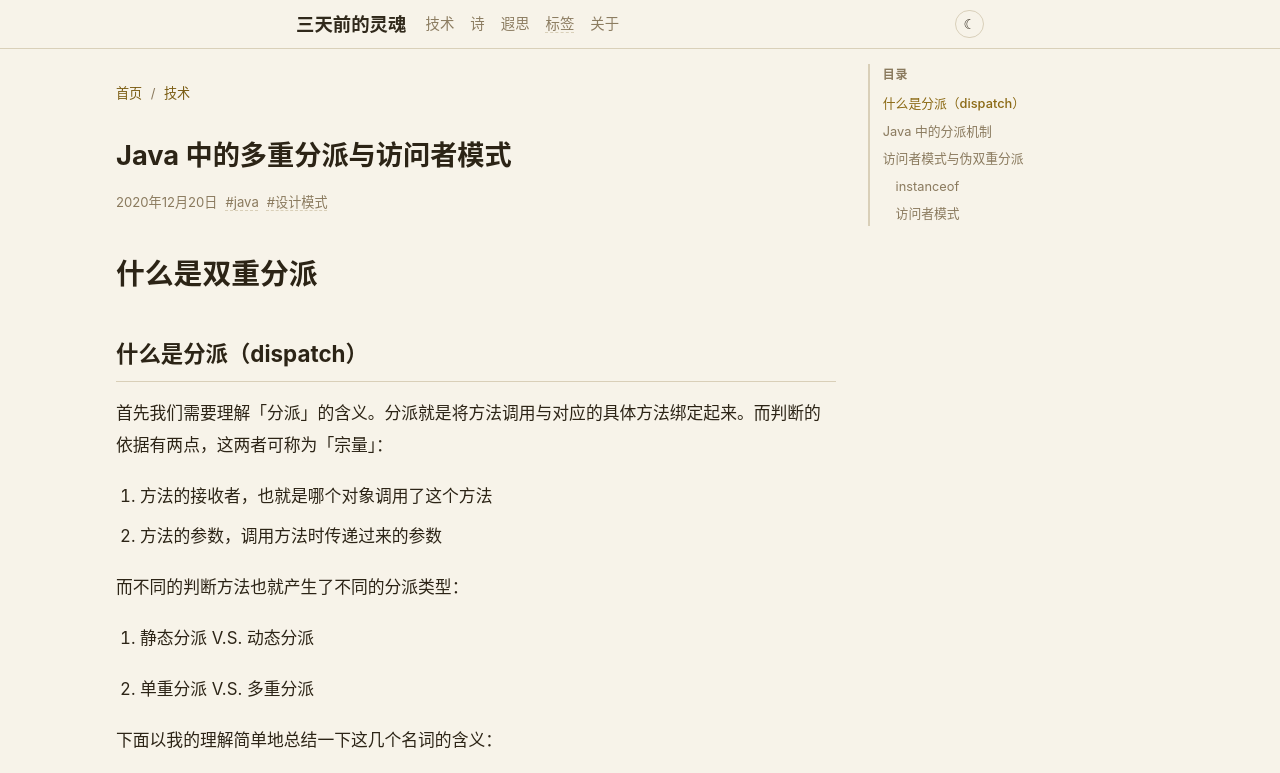
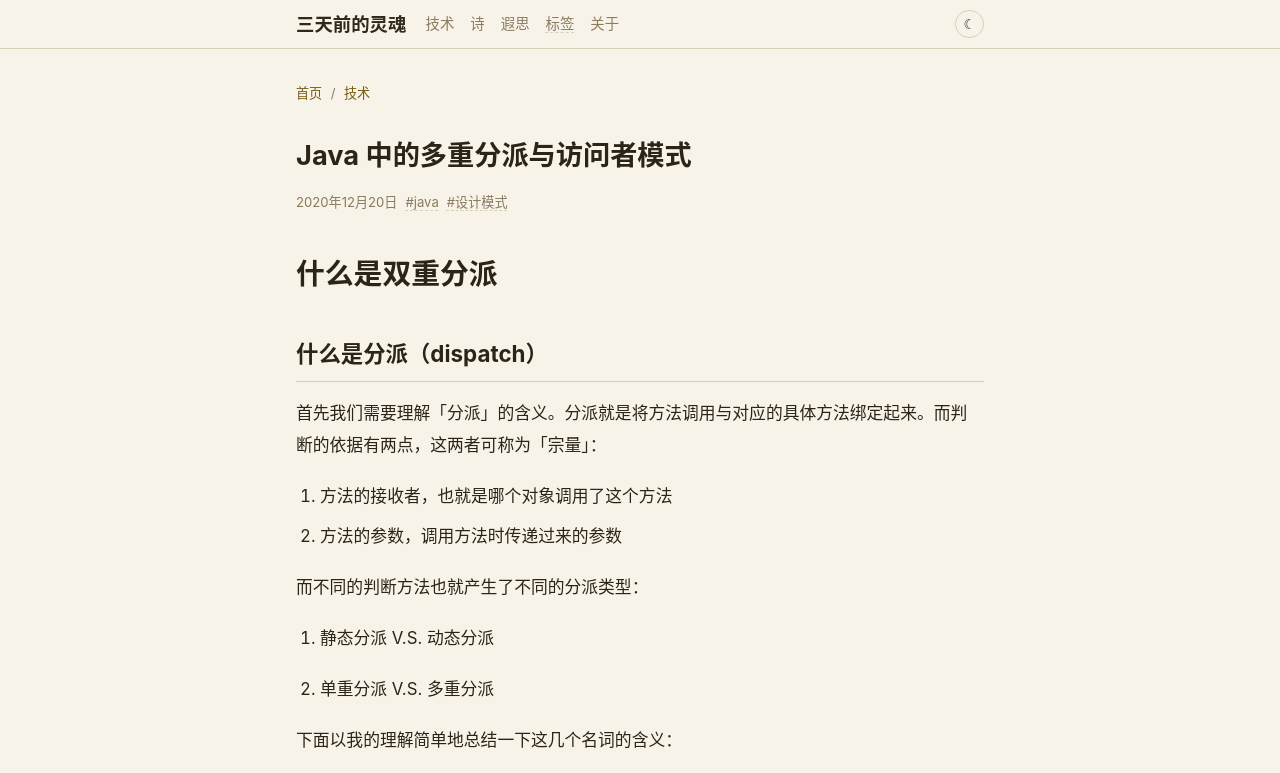
Before and after one commit to seyoatda/seyoatda.github.io, an Astro site: page /posts/java-multiple-dispatch-visitor-pattern in a window 1280 px wide. Shown: the top 773 px of the page. Built offline with nearby package versions, Linux system fonts and the light colour scheme; Astro itself is replaced by a stand-in of ours; a small style sheet from the web is missing.

Commit message:
文章正文居中 + 浮动目录优化
- 正文独立居中（不再与目录一起左右居中）
- 目录改用 fixed 定位，固定在正文右侧
- 目录字体增大（0.88rem），左侧间距加宽（1rem padding + 2.5rem gap）
- 窄屏（<1280px）隐藏目录

```diff
--- a/src/pages/posts/[id].astro
+++ b/src/pages/posts/[id].astro
@@ -98,39 +98,34 @@ const catName = categoryName[category] || category;
 
 <style>
 .post-layout {
-  display: flex;
-  gap: 2rem;
-  max-width: 1080px;
+  position: relative;
+  max-width: var(--content-width);
   margin: 0 auto;
   padding: 0 1rem;
-  position: relative;
 }
 .prose {
-  flex: 1;
-  min-width: 0;
-  max-width: var(--content-width);
   margin: 0;
   padding: 2rem 0;
 }
 .toc {
-  position: sticky;
+  position: fixed;
   top: 4rem;
-  align-self: flex-start;
+  /* 正文居中后，右侧空间 = 视口右半 - 正文右半 - 间隔 */
+  left: calc(50% + var(--content-width) / 2 + 2.5rem);
   width: 200px;
-  flex-shrink: 0;
   max-height: calc(100vh - 5rem);
   overflow-y: auto;
-  font-size: 0.8rem;
+  font-size: 0.88rem;
 }
 .toc-nav {
   border-left: 2px solid var(--color-border);
-  padding-left: 0.8rem;
+  padding-left: 1rem;
 }
 .toc-title {
   font-weight: 600;
   color: var(--color-text-muted);
-  margin-bottom: 0.5rem;
-  font-size: 0.75rem;
+  margin-bottom: 0.6rem;
+  font-size: 0.8rem;
   text-transform: uppercase;
   letter-spacing: 0.05em;
 }
@@ -138,17 +133,17 @@ const catName = categoryName[category] || category;
   list-style: none;
 }
 .toc-item {
-  margin-bottom: 0.3rem;
+  margin-bottom: 0.4rem;
 }
 .toc-depth-3 {
-  padding-left: 0.8rem;
+  padding-left: 1rem;
 }
 .toc-link {
   color: var(--color-text-muted);
   display: block;
-  padding: 0.15rem 0;
+  padding: 0.2rem 0;
   transition: color 0.2s;
-  line-height: 1.4;
+  line-height: 1.5;
 }
 .toc-link:hover {
   color: var(--color-primary);
@@ -159,18 +154,10 @@ const catName = categoryName[category] || category;
   font-weight: 500;
 }
 
-/* 移动端：隐藏浮动目录 */
-@media (max-width: 1024px) {
+/* 窄屏：隐藏浮动目录 */
+@media (max-width: 1280px) {
   .toc {
     display: none;
-  }
-  .post-layout {
-    display: block;
-  }
-  .prose {
-    max-width: var(--content-width);
-    margin: 0 auto;
-    padding: 2rem 1rem;
   }
 }
 
```
